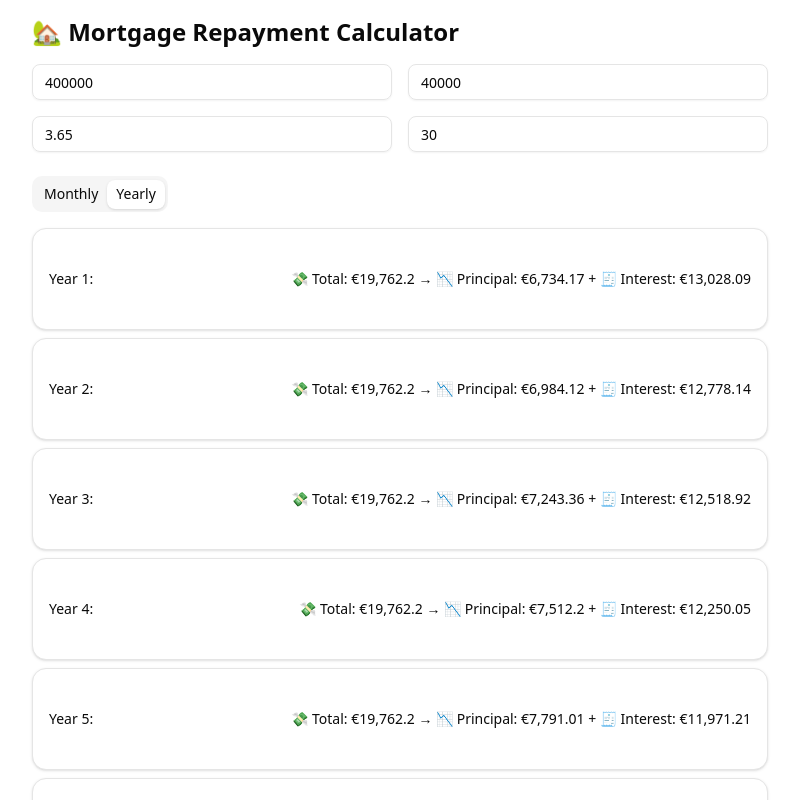
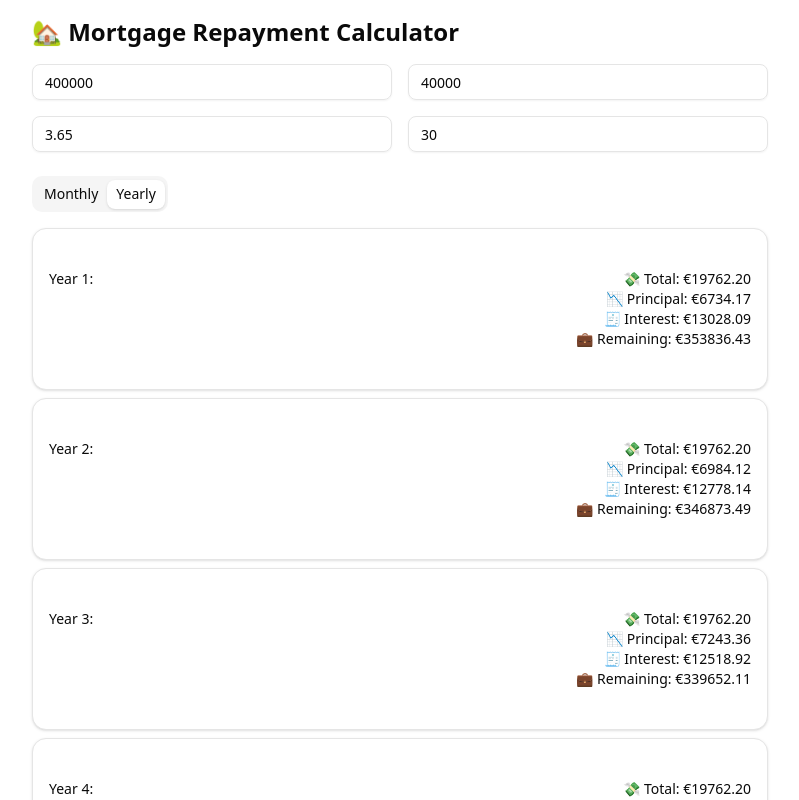
Before and after one commit to HKhademian/morgage-calculator, a Next.js app: page / in a window 1280 px wide. Shown: the top 800 px of the page, without its empty margins (240-1039 px from the left). Built offline with nearby package versions, Linux system fonts and the light colour scheme.

Commit message:
better view

```diff
--- a/app/page.tsx
+++ b/app/page.tsx
@@ -28,7 +28,7 @@ export default function MortgageCalculator() {
   const monthlyInterest = interestRate / 100 / 12;
   const totalPayments = loanTerm * 12;
   const monthlyPayment =
-    (loanAmount * monthlyInterest) /
+  (loanAmount * monthlyInterest) /
     (1 - Math.pow(1 + monthlyInterest, -totalPayments));
 
   let remainingDebt = loanAmount;
@@ -106,10 +106,13 @@ export default function MortgageCalculator() {
           <Card key={i}>
             <CardContent className="p-4 flex justify-between text-sm">
               <span>
-                {view === eViewMode.YEARLY ? `Year ${entry.year}` : `Month ${entry.month}`}:
+                {view === eViewMode.YEARLY ? `Year ${entry.year}` : `Month ${entry.month} (Year ${entry.year})`}:
               </span>
-              <span>
-                💸 Total: €{entry.total.toLocaleString()} → 📉 Principal: €{entry.principal.toLocaleString()} + 🧾 Interest: €{entry.interest.toLocaleString()}
+              <span className="flex flex-col items-end">
+                <span>💸 Total: €{entry.total.toFixed(2)}</span>
+                <span>📉 Principal: €{entry.principal.toFixed(2)}</span>
+                <span>🧾 Interest: €{entry.interest.toFixed(2)}</span>
+                <span>💼 Remaining: €{entry.remainingDebt.toFixed(2)}</span>
               </span>
             </CardContent>
           </Card>
```
